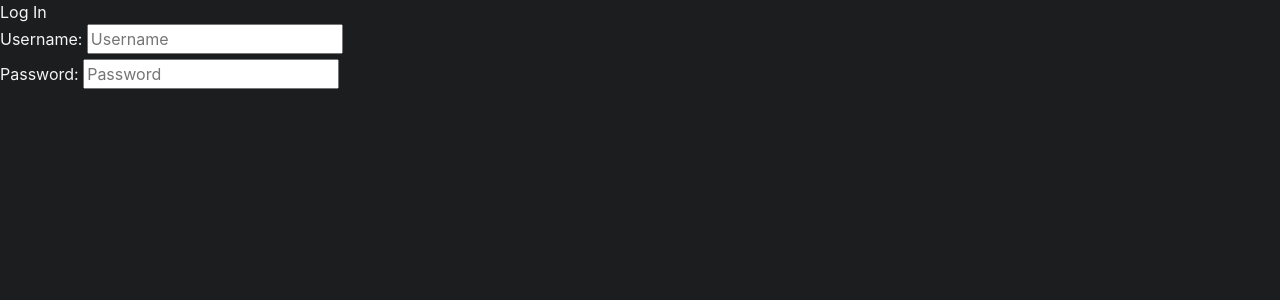
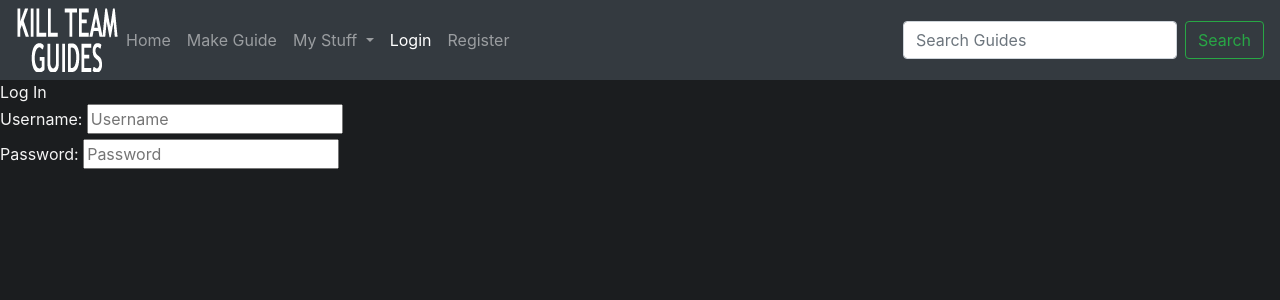
Before and after one commit to Solaros711/Class-Armadillo-Capstone, a Django app: page /ktGuide/login/ in a window 1280 px wide. Shown: the top 300 px of the page. Run offline with Django 3.2, Linux system fonts and the light colour scheme; some libraries are stand-ins or nearby versions.

Commit message:
Added navbar cleanliness, and new webpages

```diff
--- a/WH40KKT/ktGuide/templates/ktGuide/login.html
+++ b/WH40KKT/ktGuide/templates/ktGuide/login.html
@@ -12,6 +12,41 @@
     <title>Document</title>
 </head>
 <body>
+    <nav class="navbar navbar-expand-lg navbar-dark bg-dark">
+        <a href="/ktGuide/index" id="logo">
+            {% load static %}
+            <img  src="{% static 'ktGuide/KTG.png' %}">
+        </a>
+        <div class="collapse navbar-collapse" id="navbarSupportedContent">
+            <ul class="navbar-nav mr-auto">
+                <li class="nav-item">
+                    <a class="nav-link" href="/ktGuide/index">Home</a>
+                </li>
+                <li class="nav-item">
+                    <a class="nav-link" href="#">Make Guide</a>
+                </li>
+                <li class="nav-item dropdown">
+                    <a class="nav-link dropdown-toggle" href="#" id="navbarDropdown" role="button" data-toggle="dropdown" aria-haspopup="true" aria-expanded="false">
+                    My Stuff
+                    </a>
+                    <div class="dropdown-menu" aria-labelledby="navbarDropdown">
+                        <a class="dropdown-item" href="#">My Profile</a>
+                        <a class="dropdown-item" href="#">My Guide</a>
+                    </div>
+                </li>
+                <li>
+                    <a class="nav-link active" href="/ktGuide/login">Login <span class="sr-only">(current)</span></a>
+                </li>
+                <li>
+                    <a class="nav-link" href="/ktGuide/register">Register</a>
+                </li>
+            </ul>
+            <form class="form-inline my-2 my-lg-0">
+                <input class="form-control mr-sm-2" type="search" placeholder="Search Guides" aria-label="Search">
+                <button class="btn btn-outline-success" type="submit">Search</button>
+            </form>
+          </div>
+    </nav>
     <a>Log In</a>
     <form action="{% url 'ktGuide:login_user' %}" method="POST">
         {% csrf_token %}
```
Also changed, not shown: WH40KKT/ktGuide/templates/ktGuide/index.html (+8 -2 lines), WH40KKT/ktGuide/templates/ktGuide/register.html (+41 -1 lines).
